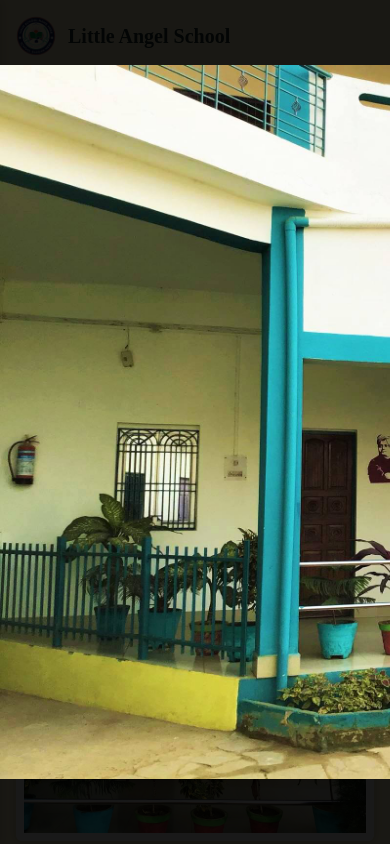
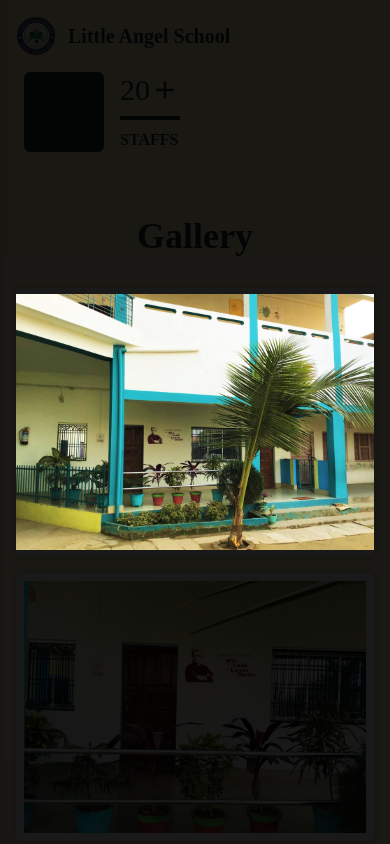
Before and after one commit to Sameerali890/littleangelschoolkkt, a Vue app: page / in a window 390 px wide. Both pictures are taken after a click on the picture 195 px from the left and 1856 px from the top of the page. Shown: the part 1434-2278 px from the top of the page. Built offline with nearby package versions, Linux system fonts and the light colour scheme; some icons are missing; a web font is replaced by a local one.

Commit message:
Responsive update

```diff
--- a/src/components/Gallery.vue
+++ b/src/components/Gallery.vue
@@ -10,7 +10,7 @@ const currentImage = ref("");
         <img @click="currentImage = $event.target.src" v-for="image in 6" :src="'/images/'+image+'.jpg'" alt="">
     </section>
 
-    <div v-if="currentImage" class="model"  @click="currentImage=''">
+    <div v-if="currentImage" class="model max-sm:p-4"  @click="currentImage=''">
         <Icon @click="currentImage=''" icon="humbleicons:times" class="absolute top-6 right-6 text-white text-4xl cursor-pointer hover:text-red-500" />
         <img @click="$event.stopPropagation()" :src="currentImage">
     </div>
@@ -28,6 +28,7 @@ section {
         object-fit: cover;
         border: 8px solid white;
         box-shadow: 0 0 8px 1px rgba(0, 0, 0, 0.2);
+
     }
 
     .heading {
@@ -38,11 +39,13 @@ section {
     }
 
     .model {
-        @apply fixed inset-0 bg-black/90 grid place-items-center;
+        @apply fixed inset-0 bg-black/90 grid place-items-center ;
+        z-index: 51;
+
     }
 
     .model img {
-        max-width: 1000px;
+        width: min(100%,1000px);
         aspect-ratio: 7/5;
         margin: 0 auto;
     }
--- a/src/components/NavBar.vue
+++ b/src/components/NavBar.vue
@@ -5,7 +5,7 @@ import { ref } from 'vue';
 const toggleNav = ref(false);
 </script>
 <template>
-    <header class="sticky top-0 bg-amber-100">
+    <header class="sticky top-0 bg-amber-100 z-50">
         <nav class="flex justify-between max-w-[1400px] mx-auto py-4 sm:py-2 px-4 items-center">
             <div class="logo flex gap-3 sm:gap-6 items-center text-primary">
                 <img class="size-10 sm:size-16 mix-blend-darken" src="/src/assets/logo 2.jpeg" alt="">
```
